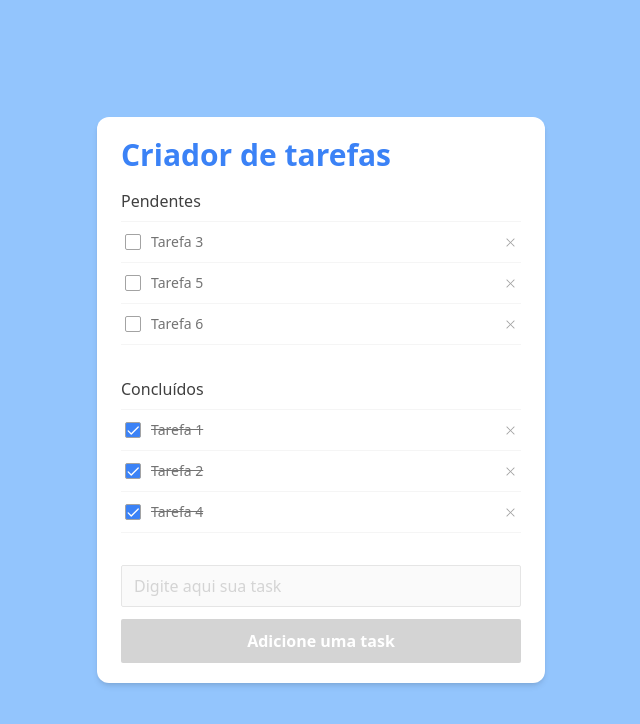
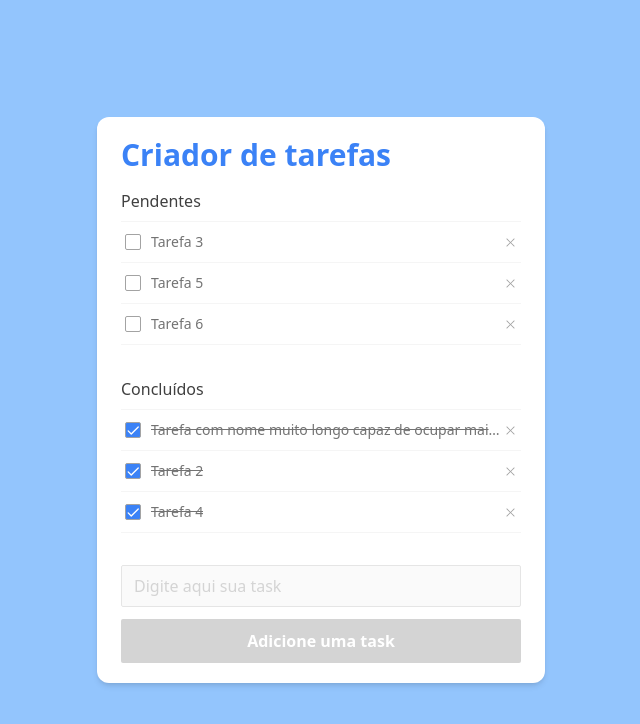
Before and after one commit to gabrielgarciaprogramador/todo-list-study-tailwind-react, a React (Vite) app: page / in a window 1280 px wide. Shown: the top 724 px of the page, without its empty margins (319-959 px from the left). Built offline with nearby package versions, Linux system fonts and the light colour scheme.

Commit message:
Installed radix package, created a simple tooltip component, and implemented rules to hide long task names with ellipsis and tooltip

```diff
--- a/package.json
+++ b/package.json
@@ -11,6 +11,7 @@
 	},
 	"dependencies": {
 		"@phosphor-icons/react": "^2.0.15",
+		"@radix-ui/react-tooltip": "^1.0.7",
 		"react": "^18.2.0",
 		"react-dom": "^18.2.0"
 	},
--- a/src/componentes/ItemTask/index.jsx
+++ b/src/componentes/ItemTask/index.jsx
@@ -1,10 +1,23 @@
 import { Check, X } from "@phosphor-icons/react";
+import Tooltip from "../Tooltip";
+import { useEffect, useRef, useState } from "react";
 
 const ItemTask = ({ id, name, check, handleAlterCompletedTask, handleDeleteNewTask }) => {
+	const nameTaskRef = useRef(null);
+	const [lineClamp, setLineClamp] = useState(false);
+
+	useEffect(() => {
+		setLineClamp(
+			nameTaskRef.current
+				? nameTaskRef.current.scrollWidth > nameTaskRef.current.clientWidth
+				: false
+		);
+	}, []);
+
 	return (
 		<div className="flex justify-between py-2.5 px-1">
 			<div
-				className="flex items-center space-x-2.5 hover:opacity-70 transition"
+				className="flex items-center space-x-2.5 w-full overflow-hidden hover:opacity-70 transition"
 				onClick={() => handleAlterCompletedTask(id, !check)}
 			>
 				<div
@@ -14,9 +27,16 @@ const ItemTask = ({ id, name, check, handleAlterCompletedTask, handleDeleteNewTa
 				>
 					{check && <Check size={14} weight="bold" />}
 				</div>
-				<span className={`text-neutral-500 cursor-default text-sm ${check ? "line-through" : ""}`}>
-					{name}
-				</span>
+				<Tooltip disabled={!lineClamp} content={name}>
+					<span
+						ref={nameTaskRef}
+						className={`text-neutral-500 cursor-default text-sm ${check ? "line-through" : ""} ${
+							lineClamp ? "line-clamp-1" : "overflow-hidden text-nowrap"
+						}`}
+					>
+						{name}
+					</span>
+				</Tooltip>
 			</div>
 			<button
 				type="button"
--- a/src/componentes/ToDoList/index.jsx
+++ b/src/componentes/ToDoList/index.jsx
@@ -6,7 +6,7 @@ const ToDolist = () => {
 	const [tasks, setTasks] = useState([
 		{
 			id: 1,
-			name: "Tarefa 1",
+			name: "Tarefa com nome muito longo capaz de ocupar mais de uma linha",
 			completed: true,
 		},
 		{
--- /dev/null
+++ b/src/componentes/Tooltip/index.jsx
@@ -0,0 +1,30 @@
+import * as TooltipPrimitive from "@radix-ui/react-tooltip";
+import { useState } from "react";
+
+const Tooltip = ({ children, content, disabled = false }) => {
+	const [open, setOpen] = useState(false);
+	return (
+		<TooltipPrimitive.Provider delayDuration={300}>
+			<TooltipPrimitive.Root open={!disabled && open}>
+				<TooltipPrimitive.Trigger
+					onMouseEnter={() => setOpen(true)}
+					onMouseLeave={() => setOpen(false)}
+					asChild
+				>
+					{children}
+				</TooltipPrimitive.Trigger>
+				<TooltipPrimitive.Portal>
+					<TooltipPrimitive.Content
+						sideOffset={1}
+						className="bg-blue-500 py-1.5 px-2.5 rounded-md max-w-72"
+					>
+						<span className="text-white text-xs block leading-4">{content}</span>
+						<TooltipPrimitive.Arrow className="fill-current text-blue-500" width={8} height={4} />
+					</TooltipPrimitive.Content>
+				</TooltipPrimitive.Portal>
+			</TooltipPrimitive.Root>
+		</TooltipPrimitive.Provider>
+	);
+};
+
+export default Tooltip;
```
Also changed, not shown: 1 other file (tests, documents, lock files or other folders).
